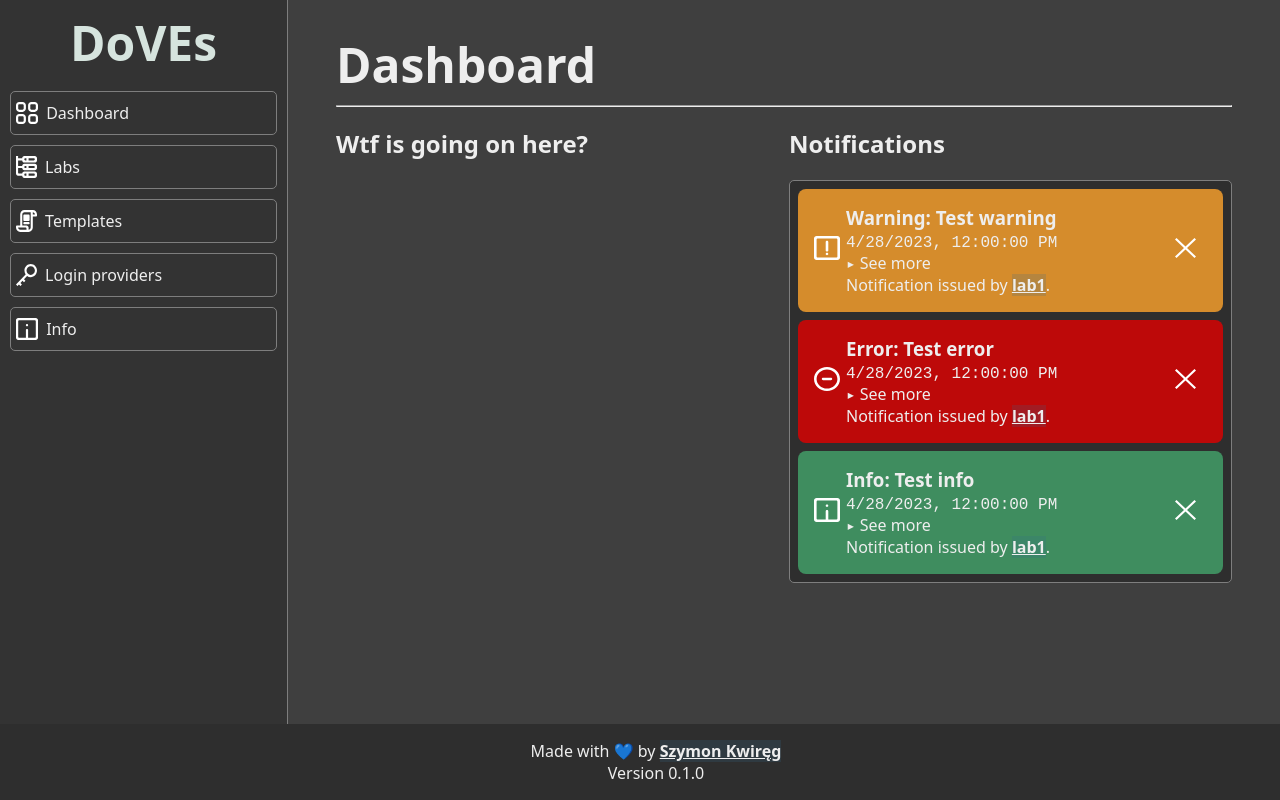
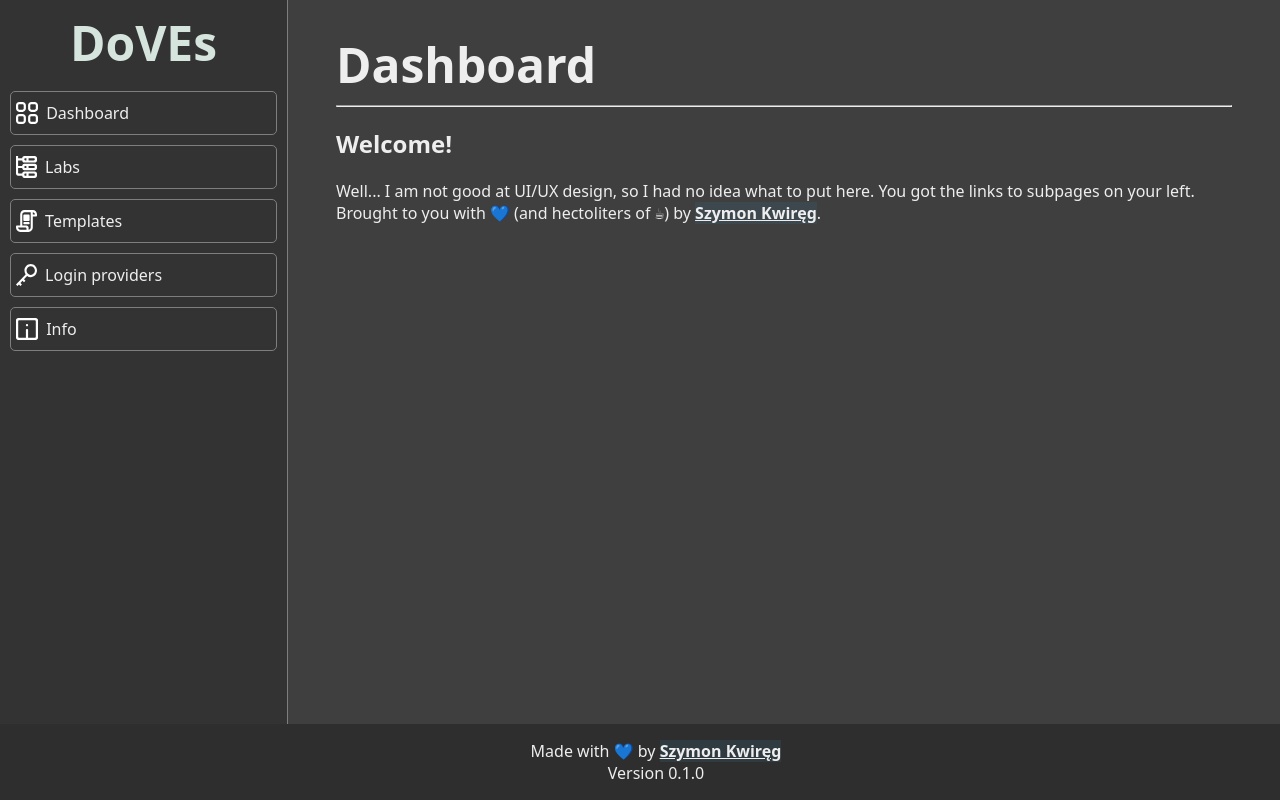
Before and after one commit to DvEyZ/doves-frontend, a React (Create React App) app: page / in a window 1280 px wide. Built offline with nearby package versions, Linux system fonts and the light colour scheme; no server answers; a web font is replaced by a local one.

Commit message:
feat: updated dashboard, added dockerfile

```diff
--- a/src/components/Dashboard/Dashboard.css
+++ b/src/components/Dashboard/Dashboard.css
@@ -1,7 +1,7 @@
 @media (min-width:1024px) {
     #dashboard-grid {
         display: grid;
-        grid-template-columns: 1fr 1fr;
+        grid-template-columns: 1fr 1fr 1fr 1fr;
         column-gap: 10px;
         row-gap: 10px;
     }
--- a/src/components/Dashboard/Dashboard.jsx
+++ b/src/components/Dashboard/Dashboard.jsx
@@ -1,7 +1,5 @@
 import React from "react";
 import './Dashboard.css'
-import { Notifications } from "./Notifications";
-import { Stats } from "./Stats";
 
 export class Dashboard extends React.Component
 {
@@ -11,10 +9,9 @@ export class Dashboard extends React.Component
             <div id='dashboard' className='main-elem'>
                 <h1>Dashboard</h1>
                 <hr/>
-                <div id='dashboard-grid'>
-                    <Stats/>
-                    <Notifications/>
-                </div>
+                <h2>Welcome!</h2>
+                <div>Well... I am not good at UI/UX design, so I had no idea what to put here. You got the links to subpages on your left.</div>
+                <div>Brought to you with 💙 (and hectoliters of ☕) by <a className="a-link" href="https://github.com/DvEyZ/">Szymon Kwiręg</a>.</div>
             </div>
         );
     }
--- a/src/components/Dashboard/Notifications.jsx
+++ /dev/null
@@ -1,74 +0,0 @@
-import React from "react";
-import { Notification } from "../Notifications/Notification";
-
-export class Notifications extends React.Component
-{
-    constructor(props)
-    {
-        super(props);
-        this.state = {
-            notifications: [
-                {
-                    id: 1,
-                    type:'warning',
-                    title: 'Test warning',
-                    description: 'test warning',
-                    datetime: new Date(2023, 3, 28, 12, 0, 0),
-                    activator: {
-                        type: 'labs',
-                        name: 'lab1'
-                    }
-                },
-                {
-                    id: 2,
-                    type:'error',
-                    title: 'Test error',
-                    description: 'test error',
-                    datetime: new Date(2023, 3, 28, 12, 0, 0),
-                    activator: {
-                        type: 'labs',
-                        name: 'lab1'
-                    }
-                },
-                {
-                    id: 3,
-                    type:'info',
-                    title: 'Test info',
-                    description: 'test info',
-                    datetime: new Date(2023, 3, 28, 12, 0, 0),
-                    activator: {
-                        type: 'labs',
-                        name: 'lab1'
-                    }
-                }
-            ]
-        }
-    }
-
-    removeNotification = (id) =>
-    {
-        this.setState({
-            notifications: this.state.notifications.filter((v) => {return v.id !== id})});
-    }
-
-    render()
-    {
-        return(
-            <div id='notifications'>
-                <h2>Notifications</h2>
-                <div id='notification-container' className='pod-container'>
-                    {this.state.notifications.map((v) => {
-                        return <Notification key={v.id}
-                            type={v.type} title={v.title} description={v.description} activator={v.activator} datetime={v.datetime}
-                            onClose={() => {this.removeNotification(v.id)}}
-                        />
-                    })}
-                    {
-                        (this.state.notifications.length === 0) &&
-                        <div className='empty'>Nothing so far...</div>
-                    }
-                </div>
-            </div>
-        )
-    }
-}
--- a/src/components/Dashboard/Stats.jsx
+++ /dev/null
@@ -1,13 +0,0 @@
-import React from "react";
-
-export class Stats extends React.Component
-{
-    render()
-    {
-        return(
-            <div id='stats'>
-                <h2>Wtf is going on here?</h2>
-            </div>
-        );
-    }
-}
```
Also changed, not shown: 2 other files (tests, documents, lock files or other folders).
